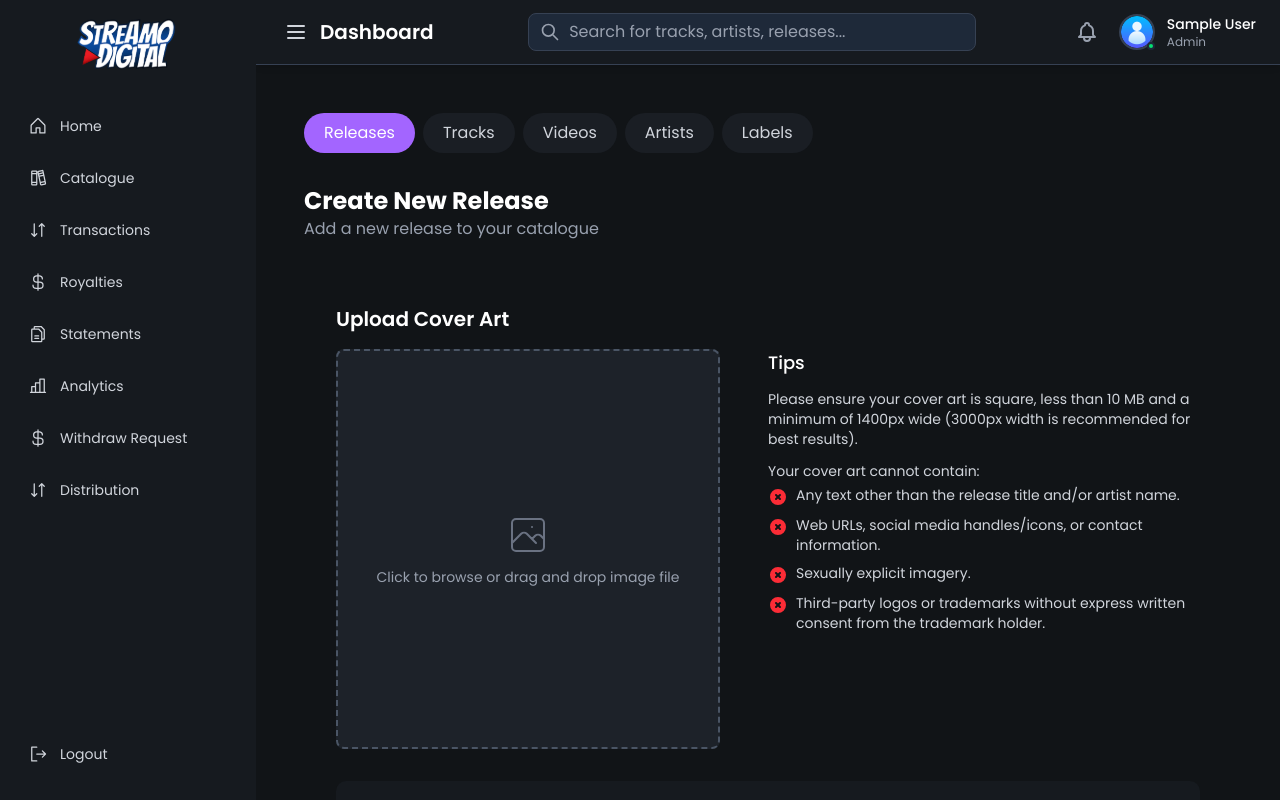
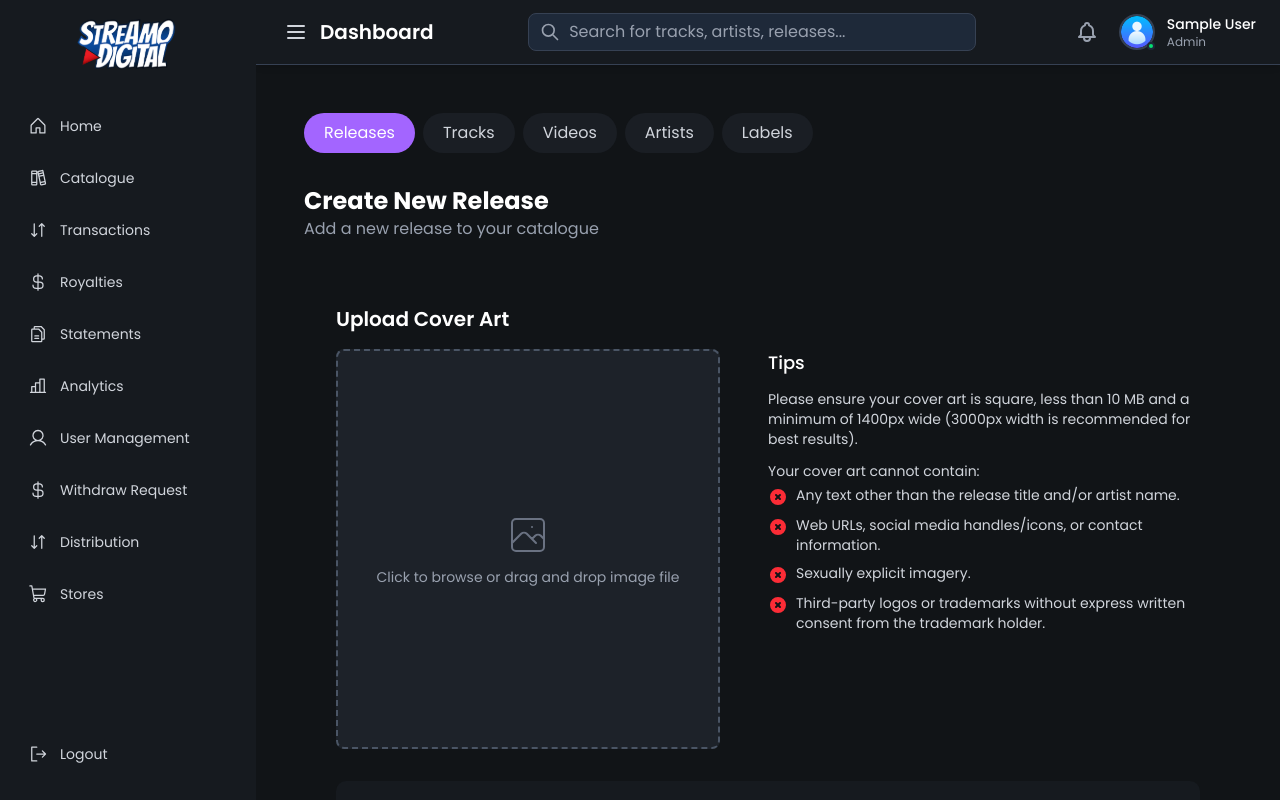
Before and after one commit to Kallolx/streamo-dashboard, a Next.js app: page /dashboard/create-new in a window 1280 px wide. Built offline with nearby package versions, Linux system fonts and the light colour scheme; no server answers; sample sign-in values are in the browser's storage.

Commit message:
Implement user role-based access control in DistributionPage and Sidebar components. Added redirection for non-admin users and updated sidebar visibility logic for menu items based on user roles.

```diff
--- a/src/app/dashboard/distribution/page.tsx
+++ b/src/app/dashboard/distribution/page.tsx
@@ -108,6 +108,9 @@ export default function DistributionPage() {
   const itemsPerPage = 10;
   const [showDeleteConfirmModal, setShowDeleteConfirmModal] = useState(false);
   const [itemToDelete, setItemToDelete] = useState<DistributionItem | null>(null);
+  const [userRole, setUserRole] = useState<string | null>(null);
+  const [redirecting, setRedirecting] = useState(false);
+
   // Toast state
   const [toast, setToast] = useState<{
     show: boolean;
@@ -118,6 +121,40 @@ export default function DistributionPage() {
     message: "",
     type: "success",
   });
+
+  // Check user role and redirect if not admin/superadmin
+  useEffect(() => {
+    const role = localStorage.getItem('userRole');
+    setUserRole(role);
+
+    if (role !== 'admin' && role !== 'superadmin') {
+      setRedirecting(true);
+      // Redirect to dashboard home
+      window.location.href = '/dashboard';
+    }
+  }, []);
+
+  // If redirecting or not authorized, show loading
+  if (redirecting) {
+    return (
+      <DashboardLayout>
+        <div className="flex items-center justify-center h-64">
+          <div className="text-white">Redirecting...</div>
+        </div>
+      </DashboardLayout>
+    );
+  }
+
+  // If not admin or superadmin, don't render the rest of the component
+  if (userRole !== 'admin' && userRole !== 'superadmin') {
+    return (
+      <DashboardLayout>
+        <div className="flex items-center justify-center h-64">
+          <div className="text-white">You don't have permission to access this page.</div>
+        </div>
+      </DashboardLayout>
+    );
+  }
 
   // Close toast
   const closeToast = () => {
--- a/src/components/Dashboard/Sidebar.tsx
+++ b/src/components/Dashboard/Sidebar.tsx
@@ -67,8 +67,13 @@ export default function Sidebar({ isOpen, setIsOpen, isMobile = false }: Sidebar
 
     if (userRole === 'superadmin') return true; // Superadmin can see everything
 
-    // For other roles, hide specific items
-    if (item === 'user-management' || item === 'stores') {
+    if (userRole === 'admin') {
+      // Admin can see everything except what's explicitly restricted
+      return true;
+    }
+
+    // For artist and label owners, hide specific items
+    if (item === 'user-management' || item === 'stores' || item === 'distribution') {
       return false;
     }
 
@@ -228,6 +233,7 @@ export default function Sidebar({ isOpen, setIsOpen, isMobile = false }: Sidebar
               {isOpen && <span className="ml-3 whitespace-nowrap text-sm">Withdraw Request</span>}
             </Link>
 
+            {isMenuItemVisible('distribution') && (
               <Link
                 href="/dashboard/distribution"
                 className={`flex items-center p-3 rounded-lg transition-colors ${
@@ -243,6 +249,7 @@ export default function Sidebar({ isOpen, setIsOpen, isMobile = false }: Sidebar
                 }
                 {isOpen && <span className="ml-3 whitespace-nowrap text-sm">Distribution</span>}
               </Link>
+            )}
 
             {isMenuItemVisible('stores') && (
               <Link
```
Lines whose indentation alone changed are shown as unchanged.
